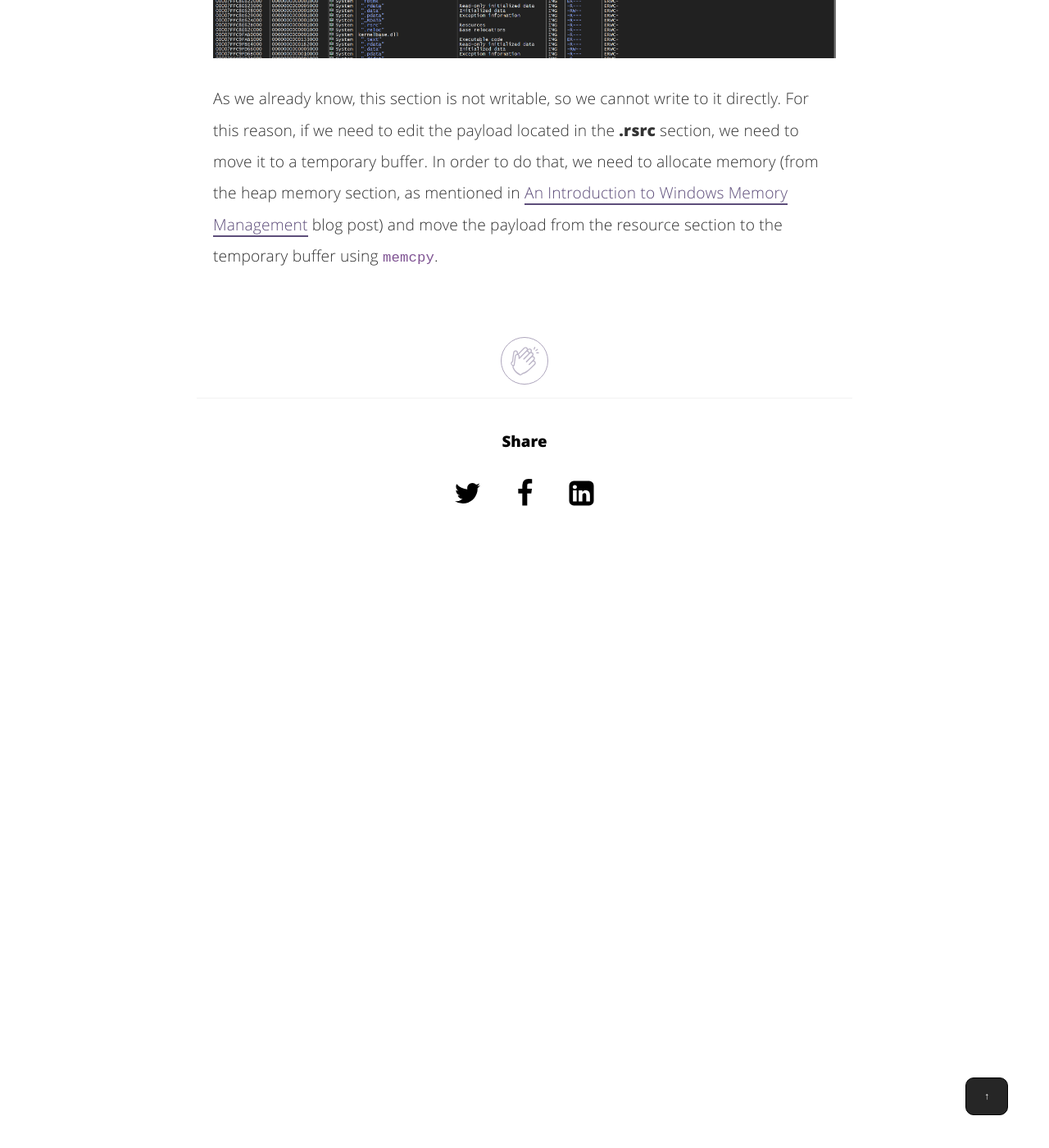
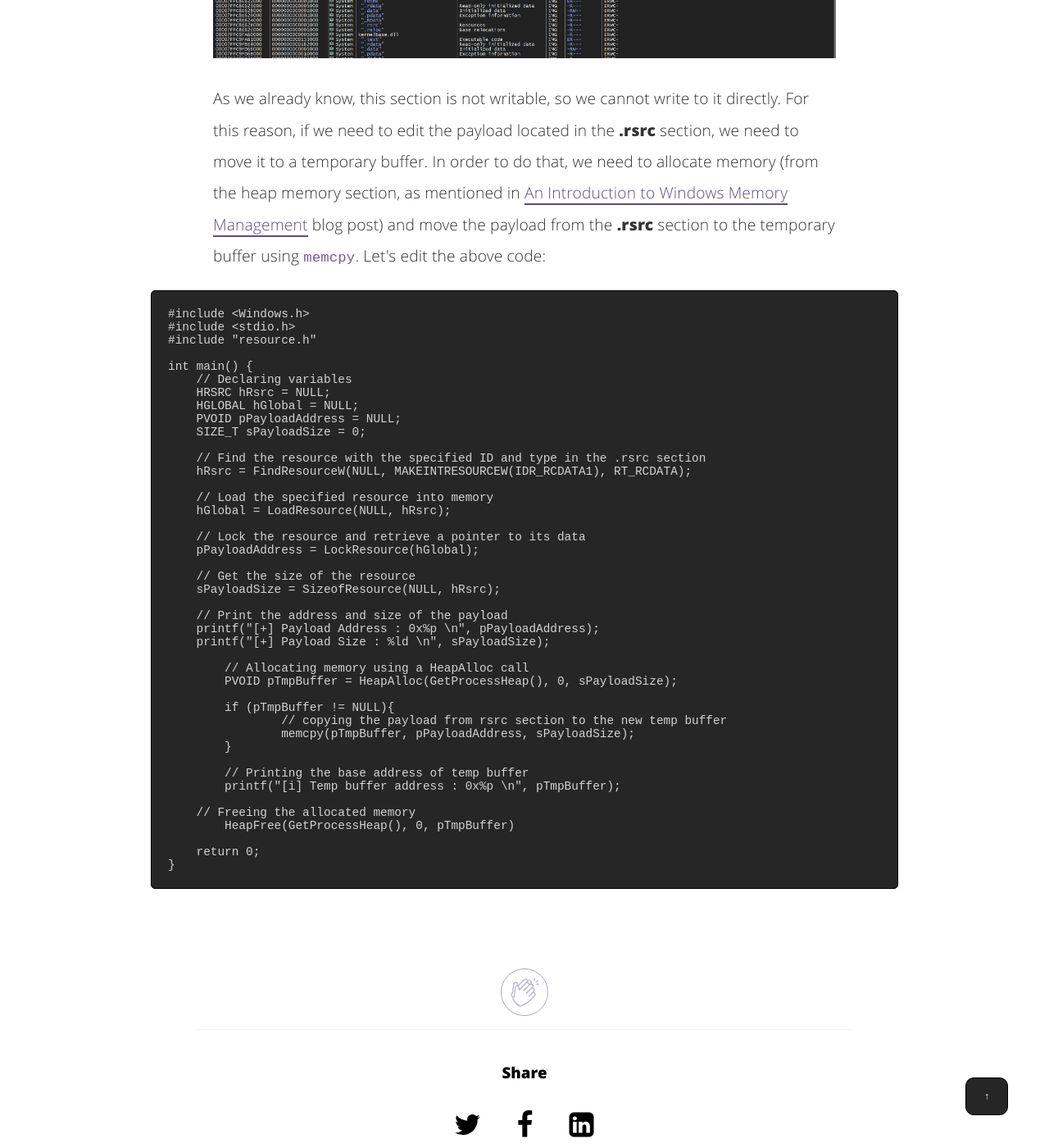
Before and after one commit to nickvourd/nickvourd.github.io, a Jekyll site: the page built from _posts/2024-04-21-the-anatomy-of-pe.md, in a window 1280 px wide and 1400 px high, scrolled down 19608 px. Shown: the whole window at 82% size. Built offline with Jekyll 4.4.1, drawn with Linux system fonts in a browser that asks for light colours.

Commit message:
Edit the anatomy of PE

````diff
--- a/_posts/2024-04-21-the-anatomy-of-pe.md
+++ b/_posts/2024-04-21-the-anatomy-of-pe.md
@@ -440,7 +440,55 @@ int main() {
 
 <img src="/assets/img/post-img/21-04-2024/cmd-base-address-rsrc.png" class="post-images" alt="cmd-base-address-rsrc">
 
-<p>As we already know, this section is not writable, so we cannot write to it directly. For this reason, if we need to edit the payload located in the <b>.rsrc</b> section, we need to move it to a temporary buffer. In order to do that, we need to allocate memory (from the heap memory section, as mentioned in <a href="https://nickvourd.github.io/an-introduction-to-windows-memory-management/">An Introduction to Windows Memory Management</a> blog post) and move the payload from the resource section to the temporary buffer using <code>memcpy</code>.</p>
+<p>As we already know, this section is not writable, so we cannot write to it directly. For this reason, if we need to edit the payload located in the <b>.rsrc</b> section, we need to move it to a temporary buffer. In order to do that, we need to allocate memory (from the heap memory section, as mentioned in <a href="https://nickvourd.github.io/an-introduction-to-windows-memory-management/">An Introduction to Windows Memory Management</a> blog post) and move the payload from the <b>.rsrc</b> section to the temporary buffer using <code>memcpy</code>. Let's edit the above code:</p>
+
+```
+#include <Windows.h>
+#include <stdio.h>
+#include "resource.h"
+
+int main() {
+    // Declaring variables
+    HRSRC hRsrc = NULL;
+    HGLOBAL hGlobal = NULL;
+    PVOID pPayloadAddress = NULL;
+    SIZE_T sPayloadSize = 0;
+
+    // Find the resource with the specified ID and type in the .rsrc section
+    hRsrc = FindResourceW(NULL, MAKEINTRESOURCEW(IDR_RCDATA1), RT_RCDATA);
+
+    // Load the specified resource into memory
+    hGlobal = LoadResource(NULL, hRsrc);
+
+    // Lock the resource and retrieve a pointer to its data
+    pPayloadAddress = LockResource(hGlobal);
+
+    // Get the size of the resource
+    sPayloadSize = SizeofResource(NULL, hRsrc);
+
+    // Print the address and size of the payload
+    printf("[+] Payload Address : 0x%p \n", pPayloadAddress);
+    printf("[+] Payload Size : %ld \n", sPayloadSize);
+
+	// Allocating memory using a HeapAlloc call
+	PVOID pTmpBuffer = HeapAlloc(GetProcessHeap(), 0, sPayloadSize);
+
+	if (pTmpBuffer != NULL){
+		// copying the payload from rsrc section to the new temp buffer
+		memcpy(pTmpBuffer, pPayloadAddress, sPayloadSize);
+	}
+
+	// Printing the base address of temp buffer
+	printf("[i] Temp buffer address : 0x%p \n", pTmpBuffer);
+
+    // Freeing the allocated memory
+	HeapFree(GetProcessHeap(), 0, pTmpBuffer)
+
+    return 0;
+}
+```
+
+
 
 <br /><br />
 
````
